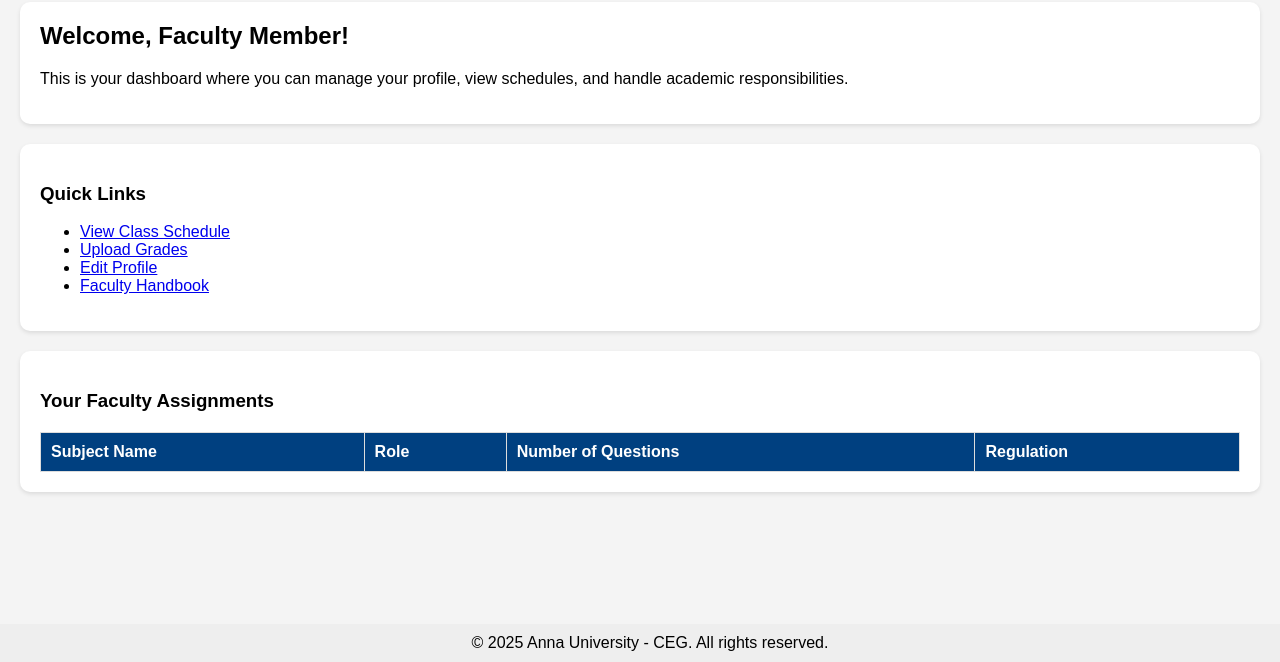
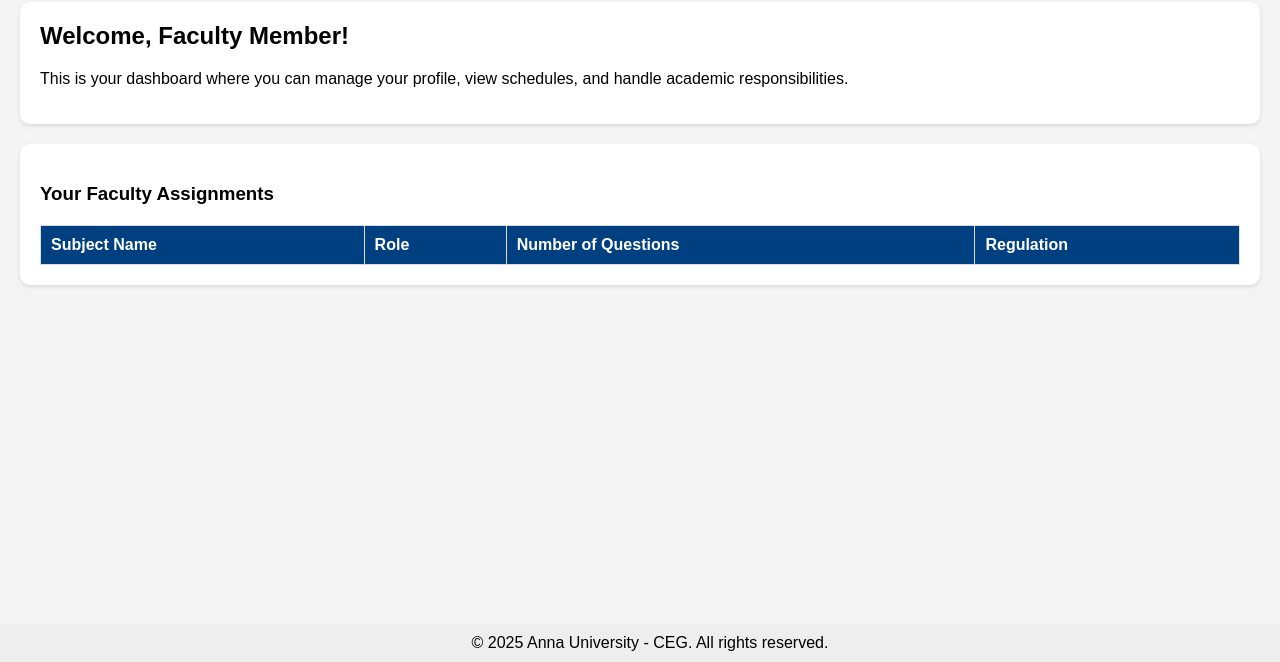
Before and after one commit to GokulSachi-py/faculty-management, a website: page public/faculty_dashboard.html in a window 1280 px wide. Shown: the part 138-800 px from the top of the page. Drawn offline with Linux system fonts and the light colour scheme; no server answers.

Commit message:
test commit

```diff
--- a/public/faculty_dashboard.html
+++ b/public/faculty_dashboard.html
@@ -101,16 +101,6 @@
   <div class="dashboard-card">
     <h2 class="card-title">Welcome, Faculty Member!</h2>
     <p>This is your dashboard where you can manage your profile, view schedules, and handle academic responsibilities.</p>
-  </div>
-
-  <div class="dashboard-card">
-    <h3>Quick Links</h3>
-    <ul>
-      <li><a href="#">View Class Schedule</a></li>
-      <li><a href="#">Upload Grades</a></li>
-      <li><a href="#">Edit Profile</a></li>
-      <li><a href="#">Faculty Handbook</a></li>
-    </ul>
   </div>
 
   <!-- Faculty Assignment Table -->
```
Also changed, not shown: server.js (+3 -5 lines), public/index.html (line endings or trailing spaces).
